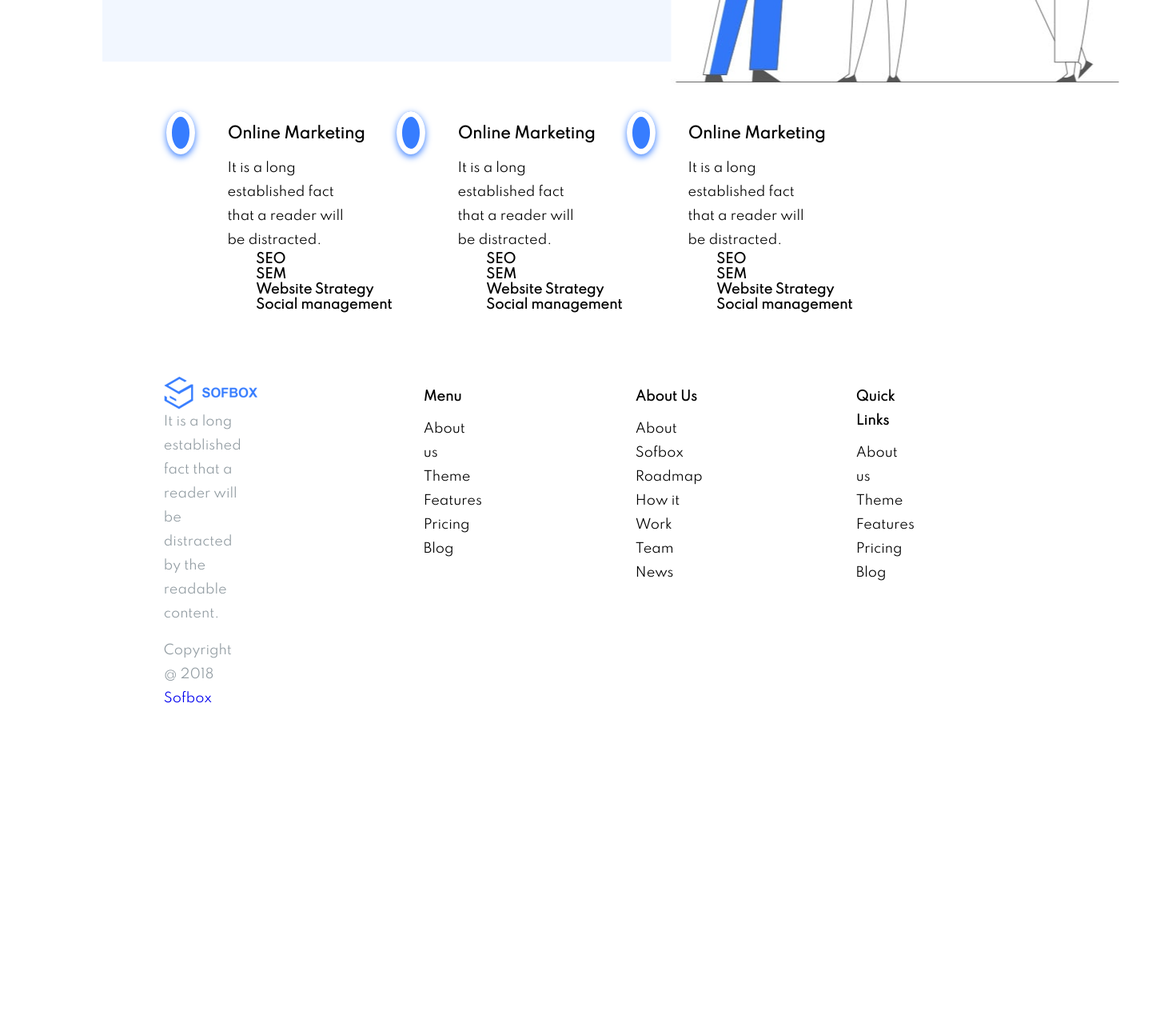
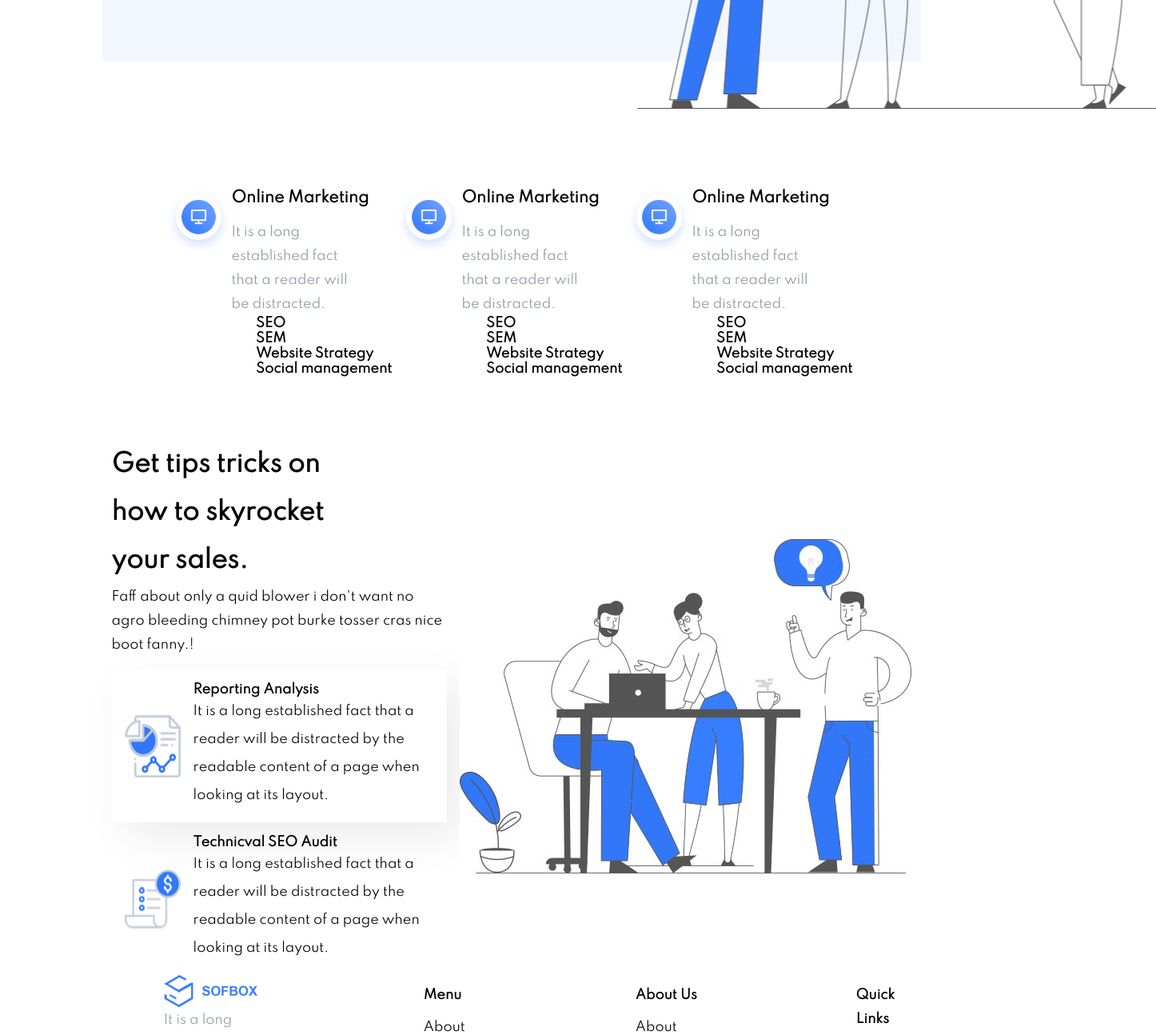
Before and after one commit to PaoloPascucci/proj-html-vuejs, a Vue app: page / in a window 1280 px wide. Shown: the part 460-1754 px from the top of the page at 80% size, 1446 px wide, since content can reach past the window. Before the commit the page ends 1348 px from the top, so only its background shows below. Built offline with nearby package versions, Linux system fonts and the light colour scheme; the HTML template or start-up script is replaced by a standard one.

Commit message:
Add tips and tricks section

```diff
--- a/src/components/siteHeader.vue
+++ b/src/components/siteHeader.vue
@@ -63,20 +63,19 @@ export default {};
 
     i {
       padding: 0 1rem;
-      .fa-shopping-cart {
-          position: relative;
-          z-index: 1;
-      }
+    }
+    i.fas.fa-shopping-cart {
+      position: relative;
+      z-index: 1;
     }
     .number {
       background-color: #377dff;
       color: white;
       width: fit-content;
       border-radius: 50%;
-      padding: 0.1rem;
       position: absolute;
       right: 23.8%;
-      top: 3.5%;
+      top: 2.2%;
       transform: translate(50%, 25%);
       font-size: 12px;
       span {
@@ -87,14 +86,13 @@ export default {};
   }
   .button {
     margin: 4px 0;
-  .get_started {
+    .get_started {
       background-color: #377dff;
       color: white;
       border: none;
       padding: 1rem;
       border-radius: 5px;
     }
-
   }
 }
 </style>
--- a/src/components/siteMain.vue
+++ b/src/components/siteMain.vue
@@ -10,7 +10,7 @@
         <button class="get_started">Read More</button>
       </div>
       <div class="hero_image">
-        <img src="../assets/508.jpeg" alt="" />
+        <img src="../assets/27-1.png" alt="" />
       </div>
     </section>
     <section class="content">
@@ -18,7 +18,7 @@
         <div class="Cont">
           <div class="Cont_Up">
             <div class="pc">
-              <i class="fas fa-desktop"></i>
+              <img src="../assets/24.png" alt="" />
             </div>
             <div class="pc_text">
               <h3>Online Marketing</h3>
@@ -39,7 +39,7 @@
         <div class="Cont">
           <div class="Cont_Up">
             <div class="pc">
-              <i class="fas fa-desktop"></i>
+              <img src="../assets/24.png" alt="" />
             </div>
             <div class="pc_text">
               <h3>Online Marketing</h3>
@@ -60,7 +60,7 @@
         <div class="Cont">
           <div class="Cont_Up">
             <div class="pc">
-              <i class="fas fa-desktop"></i>
+              <img src="../assets/24.png" alt="" />
             </div>
             <div class="pc_text">
               <h3>Online Marketing</h3>
@@ -80,7 +80,48 @@
         </div>
       </div>
     </section>
-    <section></section>
+    <section class="tips_tricks">
+      <div class="tricks">
+        <div class="sx">
+          <h3>Get tips tricks on how to skyrocket your sales.</h3>
+          <p class="weird">
+            Faff about only a quid blower i don't want no agro bleeding chimney
+            pot burke tosser cras nice boot fanny.!
+          </p>
+
+          <div class="card Report">
+            <div class="img">
+              <img src="../assets/510.png" alt="" />
+            </div>
+            <div class="text">
+              <h4 class="title1">Reporting Analysis</h4>
+              <p>
+                It is a long established fact that a reader will be distracted
+                by the readable content of a page when looking at its layout.
+              </p>
+            </div>
+          </div>
+          <div class="card">
+            <div class="img">
+              <img src="../assets/511.png" alt="" />
+            </div>
+            <div class="text">
+              <h4 class="title2">Technicval SEO Audit</h4>
+              <p>
+                It is a long established fact that a reader will be distracted
+                by the readable content of a page when looking at its layout.
+              </p>
+            </div>
+          </div>
+        </div>
+        <div class="dx">
+          <img src="../assets/509.jpeg" alt="" />
+        </div>
+      </div>
+    </section>
+    <section class="features">
+
+    </section>
     <section></section>
     <section></section>
     <section></section>
@@ -132,6 +173,7 @@ export default {};
   }
 }
 .content {
+  margin-top: 10rem;
   .container {
     display: flex;
     flex-direction: row;
@@ -140,6 +182,9 @@ export default {};
       display: flex;
       flex-direction: row;
       .pc {
+        img {
+          height: 80px;
+        }
         .fa-desktop {
           padding: 0.7rem;
           background-color: #377dff;
@@ -150,11 +195,12 @@ export default {};
           margin-right: 2.5rem;
         }
       }
-      .pc_text{
-        p{
+      .pc_text {
+        p {
           padding-top: 1rem;
           width: 80%;
           line-height: 30px;
+          color: #8e989f;
         }
       }
     }
@@ -173,4 +219,53 @@ export default {};
     }
   }
 }
+.tips_tricks {
+  .tricks {
+    display: flex;
+    flex-direction: row;
+    align-items: center;
+    justify-content: center;
+
+    .sx {
+      display: flex;
+      flex-direction: column;
+      width: 41%;
+      margin-right: 1rem;
+      h3 {
+        width: 70%;
+        font-size: 30px;
+        line-height: 60px;
+      }
+      .weird{
+        line-height: 30px;
+      }
+      .card {
+        display: flex;
+        flex-direction: row;
+        padding: 1rem;
+        p{
+          line-height: 35px;
+        }
+        .img{
+          margin-right: 1rem;
+          display: flex;
+          justify-content: center;
+          align-items: center;
+
+          img{
+            width: 70px;
+            height: 79px;
+          }
+        }
+      }
+      .Report{
+          margin-top: 1rem;
+          box-shadow: 18px 18px 50px  #00000014;
+        }
+    }
+    .dx{
+      margin-top: 1px;
+    }
+  }
+}
 </style>
```
